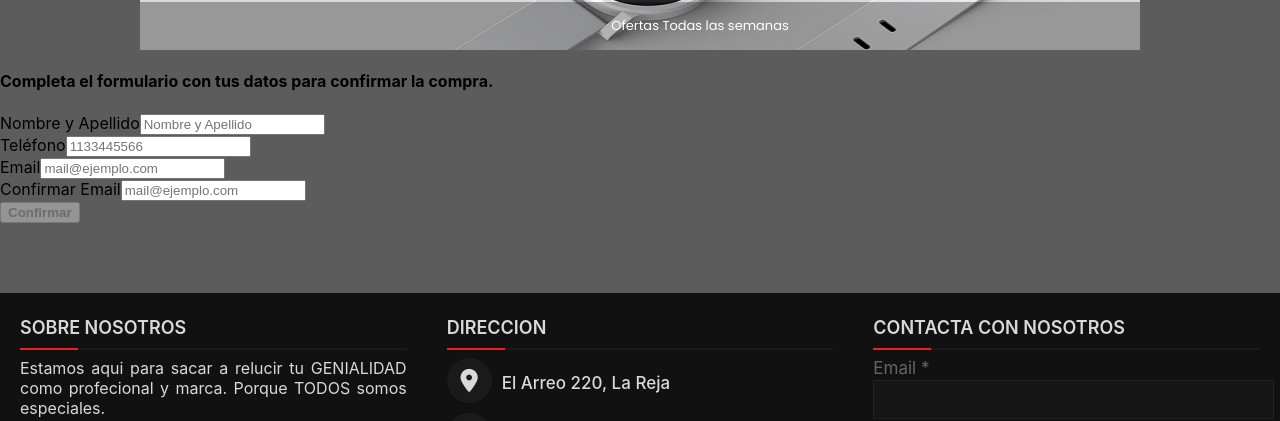
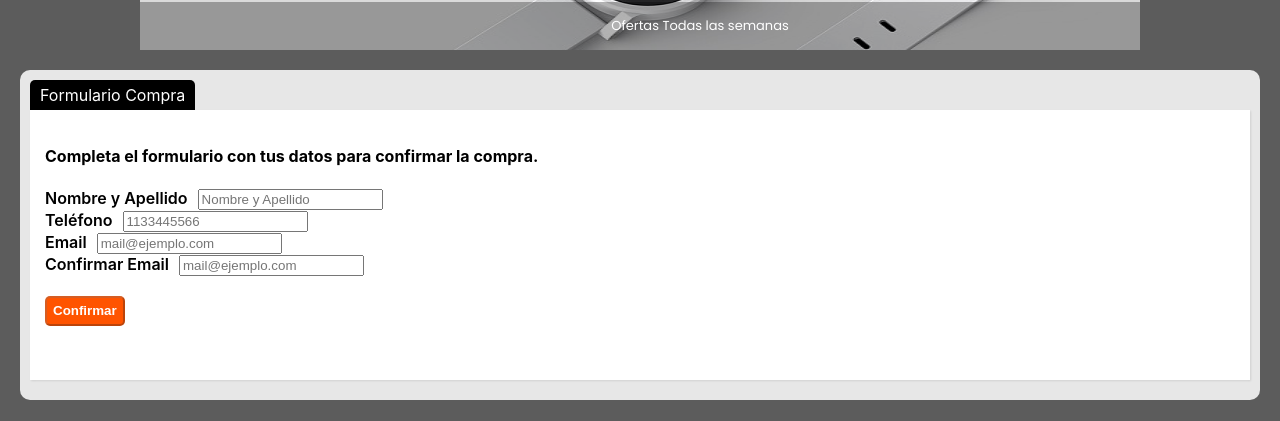
Before and after one commit to morronepablo/morrone_shopping_cart, a React (Create React App) app: page /checkOut in a window 1280 px wide. Shown: the part 170-591 px from the top of the page. Built offline with nearby package versions, Linux system fonts and the light colour scheme; no server answers; the database is empty.

Commit message:
Proyecto Final

```diff
--- /dev/null
+++ b/src/pages/checkOut/checkOut.css
@@ -0,0 +1,85 @@
+.formulario {
+    background-color: rgb(231, 231, 231);
+    margin-left: 20px;
+    margin-right: 20px;
+    margin-top: 20px;
+    height: auto;
+    padding: 10px;
+    border-radius: 10px;
+}
+.formulario .title {
+    width: max-content;
+	background-color: black;
+	color: #fff;
+	padding: 5px 10px;
+	border-radius: 5px 5px 0 0;
+}
+.formulario .dato {
+    background-color: #fff;
+	box-shadow: 1px 1px 2px 0 rgba(0, 0, 0, 0.1);
+	padding: 15px;
+    height: 240px;
+    margin-bottom: 10px;
+}
+.formulario .dato .dato__row {
+    margin-bottom: 20px;
+}
+.checkOut {
+    background-color: rgb(231, 231, 231);
+    margin-left: 20px;
+    margin-right: 20px;
+    margin-top: 20px;
+    height: auto;
+    padding: 10px;
+    border-radius: 10px;
+}
+.checkOut .title {
+    width: max-content;
+	background-color: black;
+	color: #fff;
+	padding: 5px 10px;
+	border-radius: 5px 5px 0 0;
+}
+.checkOut .data {
+    background-color: #fff;
+	box-shadow: 1px 1px 2px 0 rgba(0, 0, 0, 0.1);
+	padding: 15px;
+    height: 300px;
+}
+.checkOut .data .data__header {
+    /* display: flex; */
+    height: 30px;
+    margin-bottom: 10px;
+    margin-top: 0;
+    margin-bottom: 10px;
+}
+.checkOut .data .data__header >h2 {
+    width: 100%;
+    text-align: center;
+    margin-top: 0;
+    margin-bottom: 0;
+    color : rgb(0, 58, 24);
+}
+.checkOut .data .data__header >h4 {
+    width: 100%;
+    text-align: center;
+    color : rgb(1, 0, 58);
+}
+h3 {
+    margin-top: 10px;
+    width: 100%;
+    text-align: center;
+}
+.checkOut .data .data__header-logo {
+    margin-top: 10px;
+    width: 100%;
+    text-align: center;
+    font-size: 24px;
+    font-weight: 700;
+    color: red;
+}
+.checkOut .data .data__header-button {
+    text-decoration: none;
+    align-items: center;
+    color: #ff5400;
+}
--- a/src/pages/checkOut/checkOut.jsx
+++ b/src/pages/checkOut/checkOut.jsx
@@ -3,6 +3,7 @@ import { Link } from "react-router-dom";
 import { Loading } from '../../components/loading/loading'
 import { firebase } from '../../firebase/firebase'
 import { CartContext } from '../../context/cartContext'
+import './checkOut.css'
 
 function Field({
     name,
@@ -119,15 +120,22 @@ export const CheckOut = () => {
     return (
       <>
         {loading && <Loading />}
-        <div className="container">
-          <div className="py-5 text-center mt-5">
-            <h2 className="mt-5">¡Gracias por elegirnos!</h2>
-            <h4 className="my-5">La compra se ha realizado exitosamente.</h4>
-            <strong>El ID de tu compra es {orderId}</strong>
-            <p className="danger">Sport Store</p>
-            <Link className="btn btn-outline-primary m-3" to={`/`}>
+        <div className="checkOut">
+          <div className="title">Su Compra</div>
+          <div className="data">
+            <div className="data__header">
+              <h2 className="data__header-title">¡Gracias por elegirnos!</h2>
+              <h4 className="data__header-title2">La compra se ha realizado exitosamente.</h4>
+              <br />
+              <h3><strong>El ID de tu compra es {orderId}</strong></h3>
+              <br />
+
+          <p className="data__header-logo">Morrone Shop</p>
+          <br />
+          <Link className="data__header-button" to={`/`}>
             <strong>Ir a comprar</strong>
           </Link>
+            </div>
           </div>
         </div>
       </>
@@ -137,22 +145,23 @@ export const CheckOut = () => {
   return (
     <>
       { loading &&
-      <div className="container">
-        <div className="text-center py-5 mt-5">
-          <h4 className="mt-5">
+      <div className="formulario">
+        <div className="title">Formulario Compra</div>
+        <div className="dato">
+          <div className="dato__header">
+            <h4 className="dato__header-title">
               Completa el formulario con tus datos para confirmar la compra.
             </h4>
           </div>
-        <div className="row">
-          <div className="col-md-12">
+          <div className="dato__row">
             <form>
-              <div className="row g-3">
+              <div className="dato__row-datos">
                 <Field
                   inputLabel="inputName"
                   name="name"
                   nameField="Nombre y Apellido"
                   valueInput={name}
-                  style={{ paddingTop: "5px" }}
+                  style={{ paddingTop: "5px", paddingRight: "10px", fontWeight: '600' }}
                   type="text"
                   id="inputName"
                   placeholder="Nombre y Apellido"
@@ -163,7 +172,7 @@ export const CheckOut = () => {
                   name="phone"
                   nameField="Teléfono"
                   valueInput={phone}
-                  style={{ paddingTop: "10px" }}
+                  style={{ paddingTop: "10px", paddingRight: "10px", fontWeight: '600' }}
                   type="text"
                   id="inputPhone"
                   placeholder="1133445566"
@@ -174,7 +183,7 @@ export const CheckOut = () => {
                   name="email"
                   nameField="Email"
                   valueInput={email}
-                  style={{ paddingTop: "10px" }}
+                  style={{ paddingTop: "10px", paddingRight: "10px", fontWeight: '600' }}
                   type="email"
                   id="inputEmail"
                   placeholder="mail@ejemplo.com"
@@ -185,13 +194,14 @@ export const CheckOut = () => {
                   name="email"
                   nameField="Confirmar Email"
                   valueInput={emailConfirm}
-                  style={{ paddingTop: "10px" }}
+                  style={{ paddingTop: "10px", paddingRight: "10px", fontWeight: '600' }}
                   type="email"
                   id="inputConfirmEmail"
                   placeholder="mail@ejemplo.com"
                   onChange={onEmailConfirmChange}
                 />
               </div>
+                <br />
                 <button
                   className="btn btn-outline-success btn-lg btn-block mt-5"
                   type="submit"
@@ -199,7 +209,7 @@ export const CheckOut = () => {
                     !name || !phone || !email || emailConfirm !== email || sent
                   }
                   onClick={createOrder}
-                style={{ marginBottom: "30px" }}
+                  style={{ backgroundColor: '#ff5400', color: 'white', height: '30px', borderRadius: '5px', cursor: 'pointer'}}
                   >
                   <strong>Confirmar</strong>
                 </button>
```
Also changed, not shown: src/components/cart/cart.css (+0 -30 lines). Lines whose indentation alone changed are shown as unchanged.
